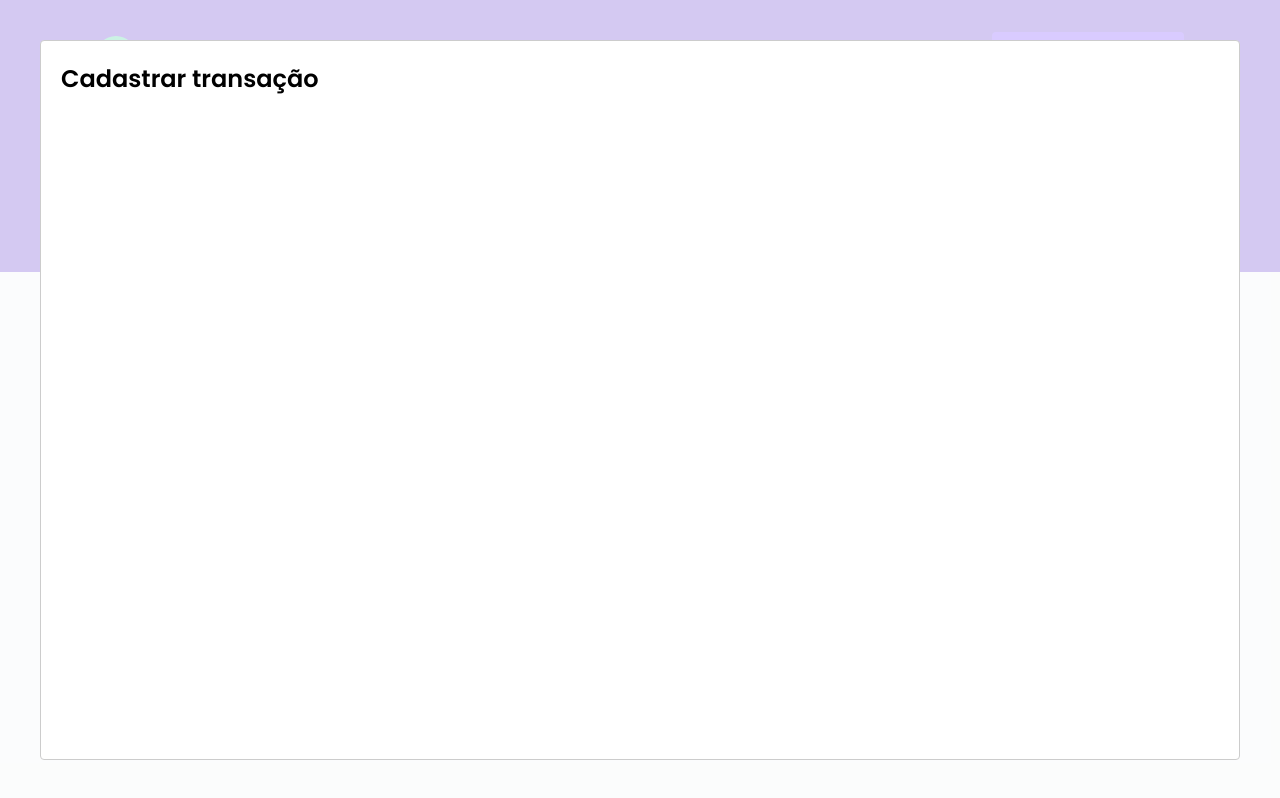
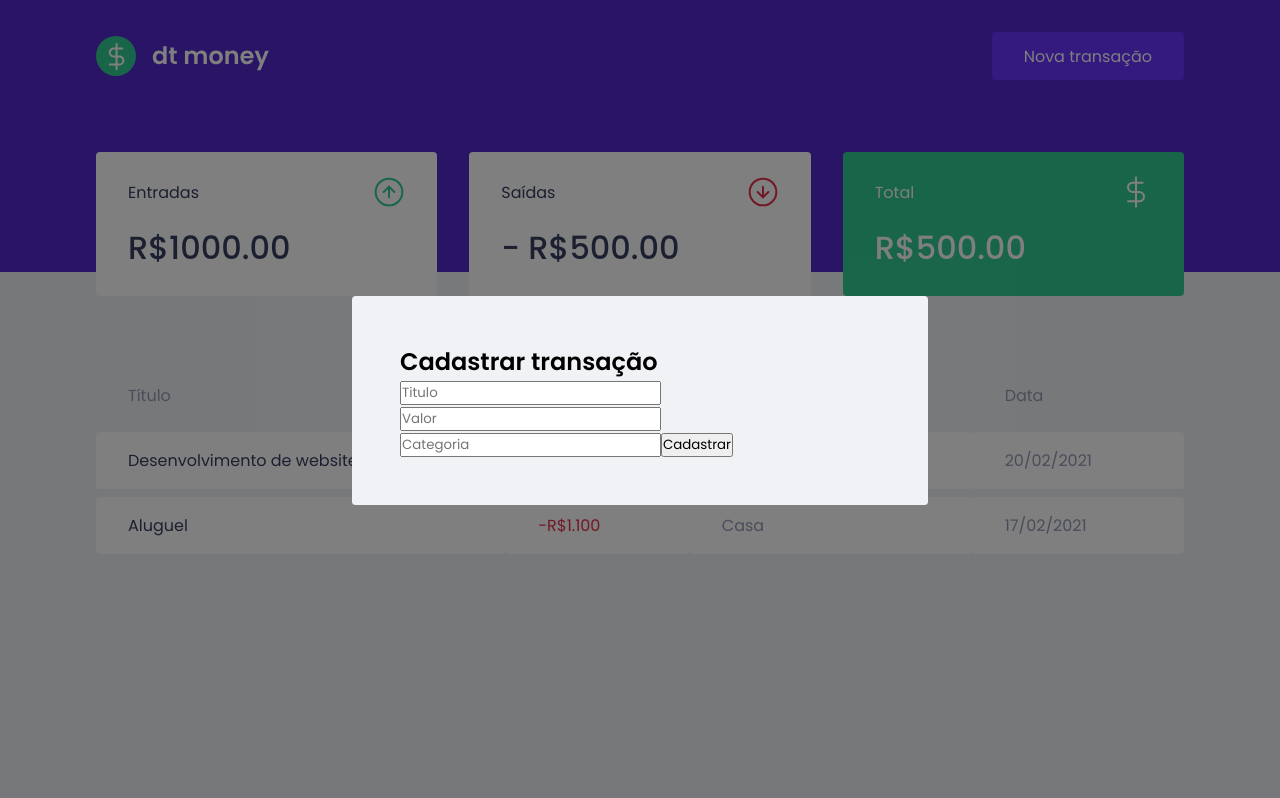
Before and after one commit to domuserk/Dt-Money, a React (Create React App) app: page / in a window 1280 px wide. Both pictures are taken after a click on the button "Nova transação". Built offline with nearby package versions, Linux system fonts and the light colour scheme; no server answers; what miragejs would draw is missing.

Commit message:
Adding form in modalTransaction and style

```diff
--- a/src/components/NewTransactionModal/index.tsx
+++ b/src/components/NewTransactionModal/index.tsx
@@ -1,4 +1,5 @@
 import Modal from 'react-modal';
+import { Container } from './styles';
 
 interface NewTransactionModalProps {
   isOpen: boolean;
@@ -11,8 +12,28 @@
     <Modal
     isOpen={isOpen}
     onRequestClose={onRequestClose}
+    overlayClassName="react-modal-overlay"
+    className="react-modal-content"
   >
+    <Container>
     <h2>Cadastrar transação</h2>
+    <input
+      placeholder="Titulo"
+    />
+
+    <input
+      placeholder="Valor"
+      type="number"
+     />
+
+    <input
+      placeholder="Categoria"
+     />
+
+     <button type="submit">
+       Cadastrar
+     </button>
+    </Container>
   </Modal>
   );
 }
--- a/src/components/NewTransactionModal/styles.ts
+++ b/src/components/NewTransactionModal/styles.ts
@@ -1,3 +1,5 @@
 import styled from 'styled-components';
 
-export const Container = styled.div ``;
+export const Container = styled.form `
+
+`;
--- a/src/styles/global.ts
+++ b/src/styles/global.ts
@@ -51,4 +51,27 @@
     background: var(--background);
     -webkit-font-smoothing: antiliased;
   }
+
+  .react-modal-overlay {
+    background: rgba(0, 0, 0, 0.5);
+
+    position: fixed;
+    top: 0;
+    right: 0;
+    bottom: 0;
+    left: 0;
+
+    display: flex;
+    align-items: center;
+    justify-content: center;
+  }
+
+  .react-modal-content {
+    width: 100%;
+    background: var(--background);
+    max-width: 576px;
+    padding: 3rem;
+    position: relative;
+    border-radius: 0.24rem;
+  }
 `
```
